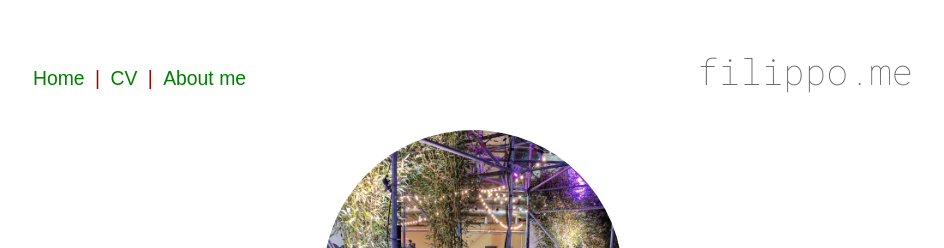
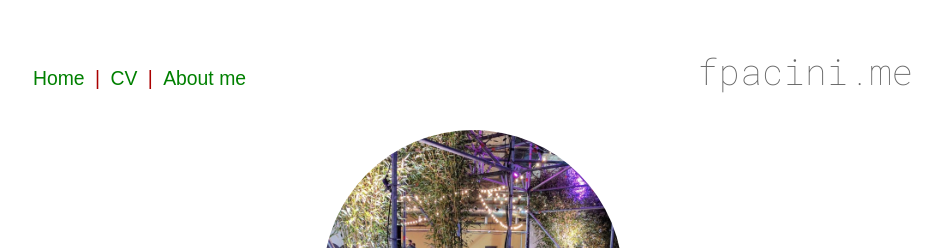
Before and after one commit to filippo/filippo.github.com, a Jekyll site: the page built from index.html, in a window 1280 px wide. Shown: the top 248 px of the page, without its empty margins (167-1111 px from the left). Built offline with Jekyll 4.4.1, drawn with Linux system fonts in a browser that asks for light colours; nearby versions of some CDN libraries; some web fonts are replaced.

Commit message:
fix nome sito

```diff
--- a/_layouts/default.html
+++ b/_layouts/default.html
@@ -15,7 +15,7 @@
 <body>
 
 <div class="site">
-  <h1 class="logo"><a href="/">filippo.me</a></h1>
+  <h1 class="logo"><a href="/">fpacini.me</a></h1>
   <nav>
     <a href="/" class="first">Home</a> |
     <a href="/cv.html">CV</a> |
```
